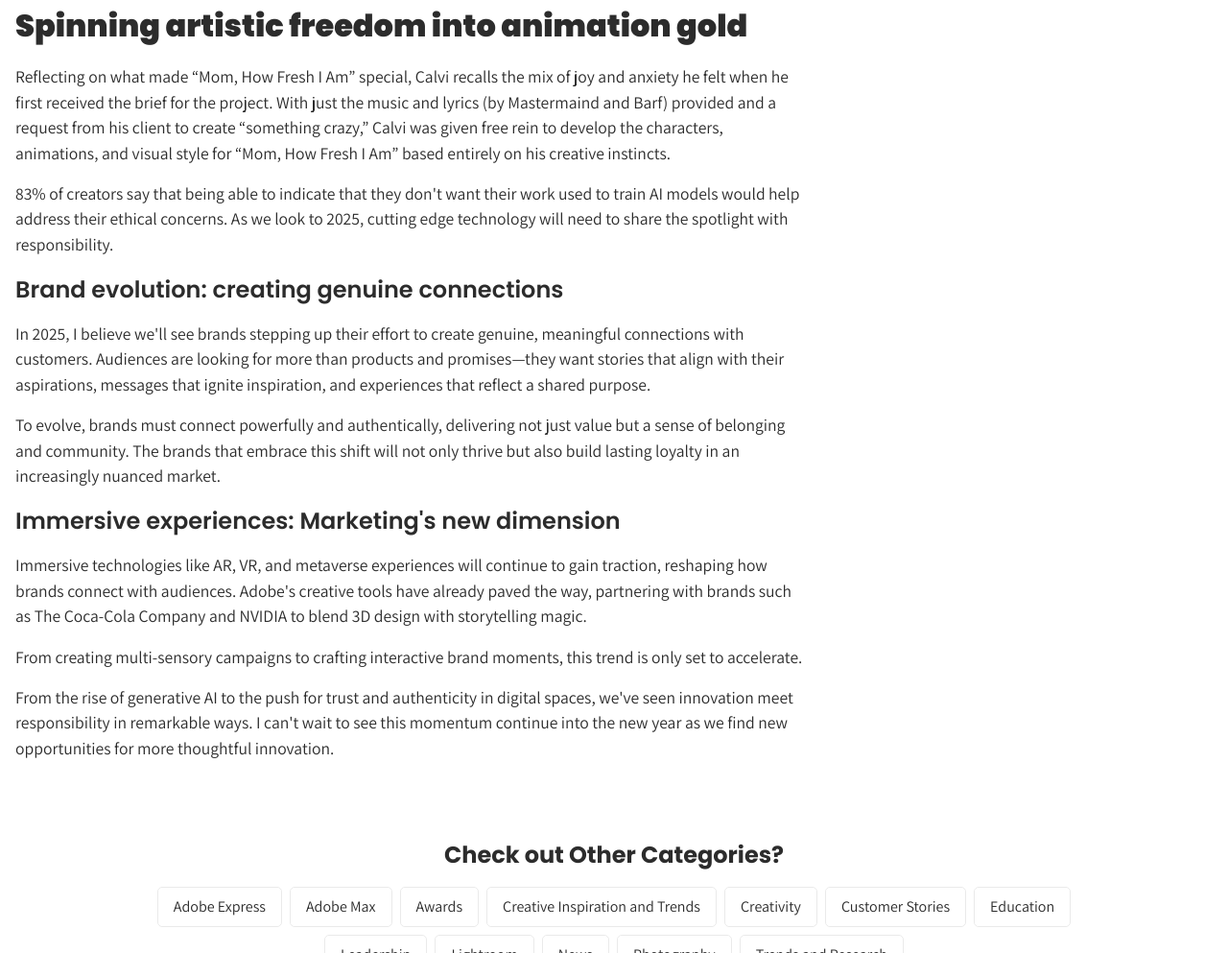
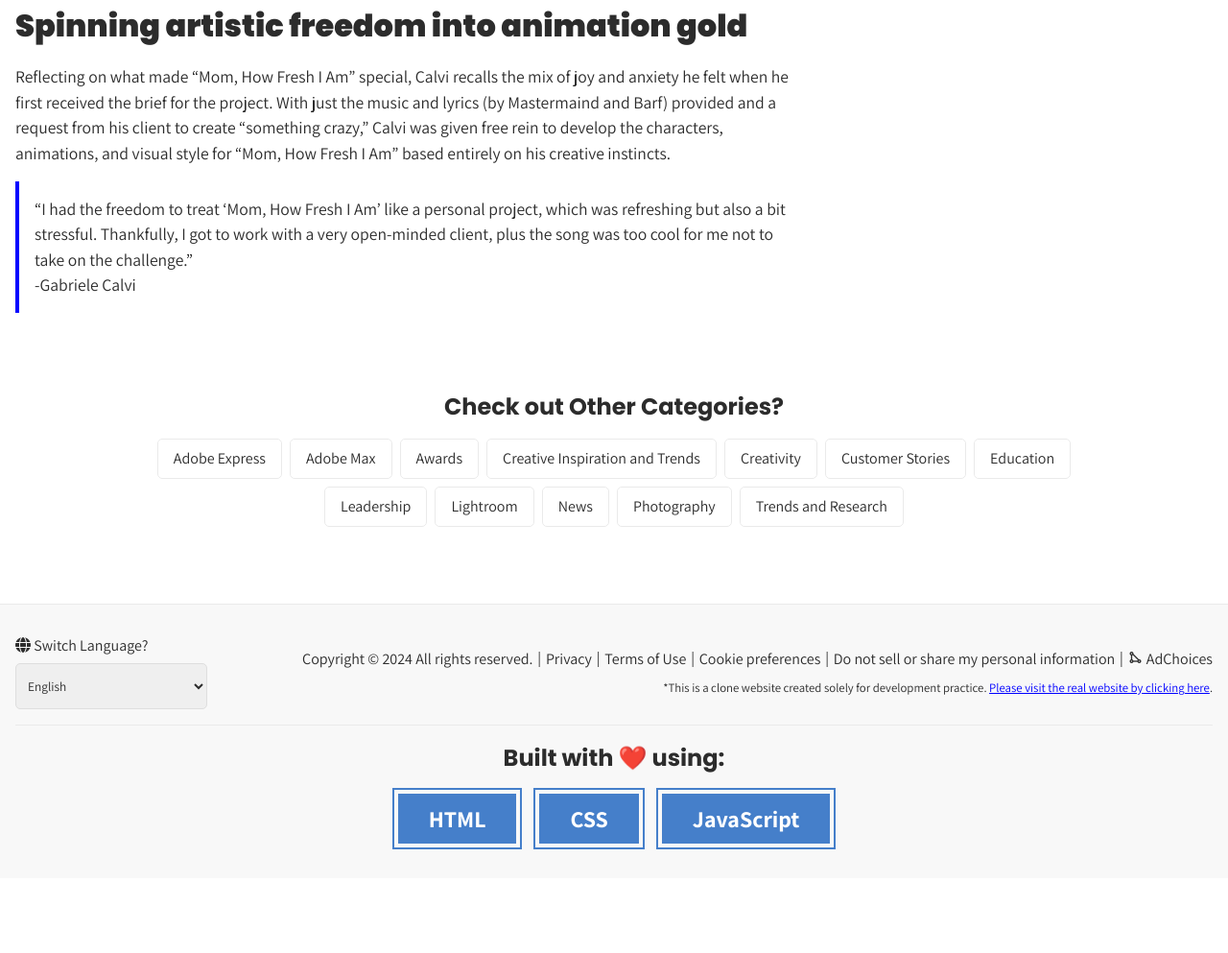
Before and after one commit to s9poa/adobe-blog, a plain HTML site: page html/pages/article-v2.html in a window 1280 px wide. Shown: the part 2116-3109 px from the top of the page at 96% size. After the commit the page ends 3031 px from the top, so only its background shows below. Drawn offline with nearby package versions, Linux system fonts and the light colour scheme.

Commit message:
Updated article-v2.html

```diff
--- a/css/pages/article.css
+++ b/css/pages/article.css
@@ -153,6 +153,10 @@ main .article__left-grid .txt-grouping {
     display: flex;
     flex-direction: column;
     gap: 1rem;
+}
+main .article__left-grid .txt-grouping .article-quote {
+    padding: 1rem;
+    border-left: 4px solid blue;
 }
 main .article__left-grid .txt-grouping > * {
     transition: all .2s ease-in-out;
--- a/html/pages/article-v2.html
+++ b/html/pages/article-v2.html
@@ -242,14 +242,7 @@
           <div class="txt-grouping">
             <h2 class="heading">Spinning artistic freedom into animation gold</h2>
             <p>Reflecting on what made “Mom, How Fresh I Am” special, Calvi recalls the mix of joy and anxiety he felt when he first received the brief for the project. With just the music and lyrics (by Mastermaind and Barf) provided and a request from his client to create “something crazy,” Calvi was given free rein to develop the characters, animations, and visual style for “Mom, How Fresh I Am” based entirely on his creative instincts.</p>
-            <p>83% of creators say that being able to indicate that they don't want their work used to train AI models would help address their ethical concerns. As we look to 2025, cutting edge technology will need to share the spotlight with responsibility.</p>
-            <h3>Brand evolution: creating genuine connections</h3>
-            <p>In 2025, I believe we'll see brands stepping up their effort to create genuine, meaningful connections with customers. Audiences are looking for more than products and promises—they want stories that align with their aspirations, messages that ignite inspiration, and experiences that reflect a shared purpose.</p>
-            <p>To evolve, brands must connect powerfully and authentically, delivering not just value but a sense of belonging and community. The brands that embrace this shift will not only thrive but also build lasting loyalty in an increasingly nuanced market.</p>
-            <h3>Immersive experiences: Marketing's new dimension</h3>
-            <p>Immersive technologies like AR, VR, and metaverse experiences will continue to gain traction, reshaping how brands connect with audiences. Adobe's creative tools have already paved the way, partnering with brands such as The Coca-Cola Company and NVIDIA to blend 3D design with storytelling magic.</p>
-            <p>From creating multi-sensory campaigns to crafting interactive brand moments, this trend is only set to accelerate.</p>
-            <p>From the rise of generative AI to the push for trust and authenticity in digital spaces, we've seen innovation meet responsibility in remarkable ways. I can't wait to see this momentum continue into the new year as we find new opportunities for more thoughtful innovation.</p>
+            <p class="article-quote">“I had the freedom to treat ‘Mom, How Fresh I Am’ like a personal project, which was refreshing but also a bit stressful. Thankfully, I got to work with a very open-minded client, plus the song was too cool for me not to take on the challenge.” <br>-Gabriele Calvi</p>
           </div>
         </div>
         <div class="article__right-grid">
```
